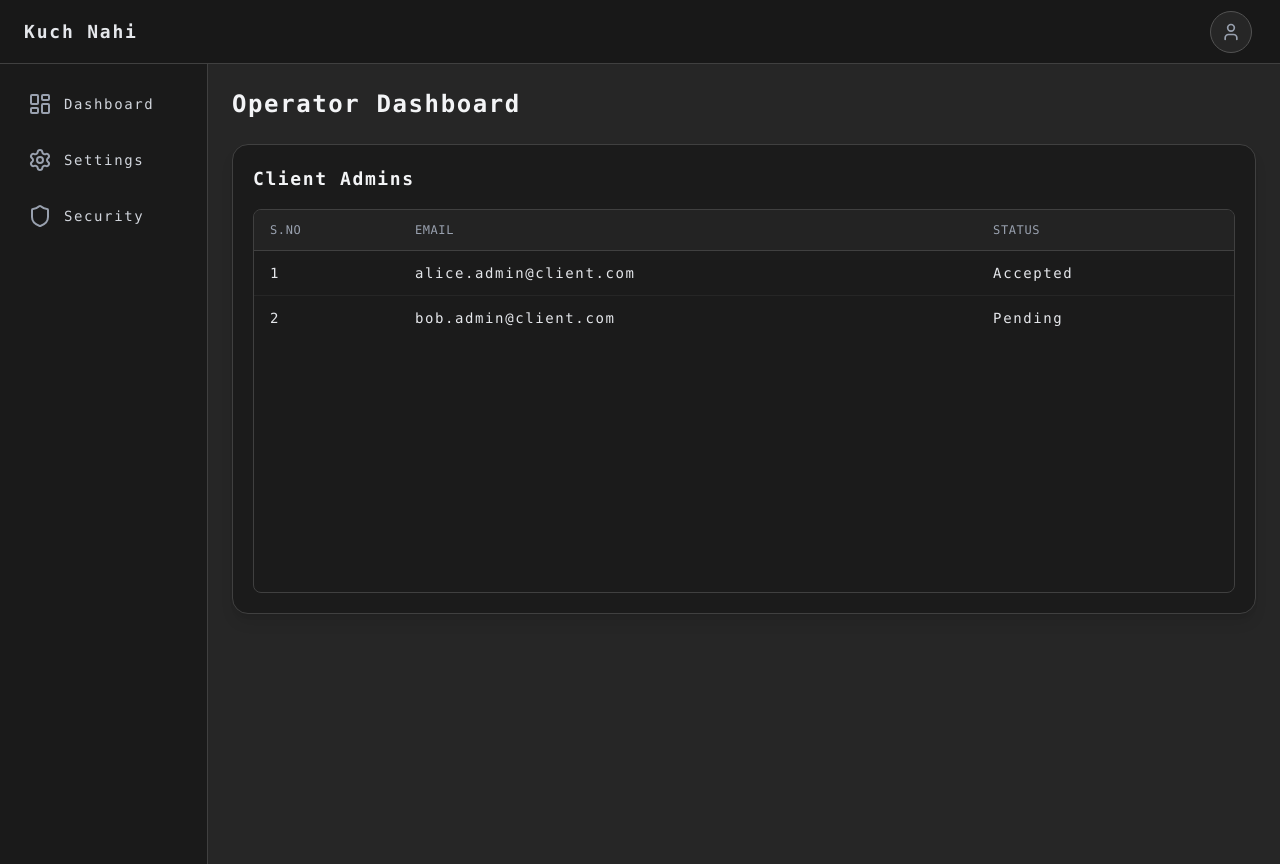
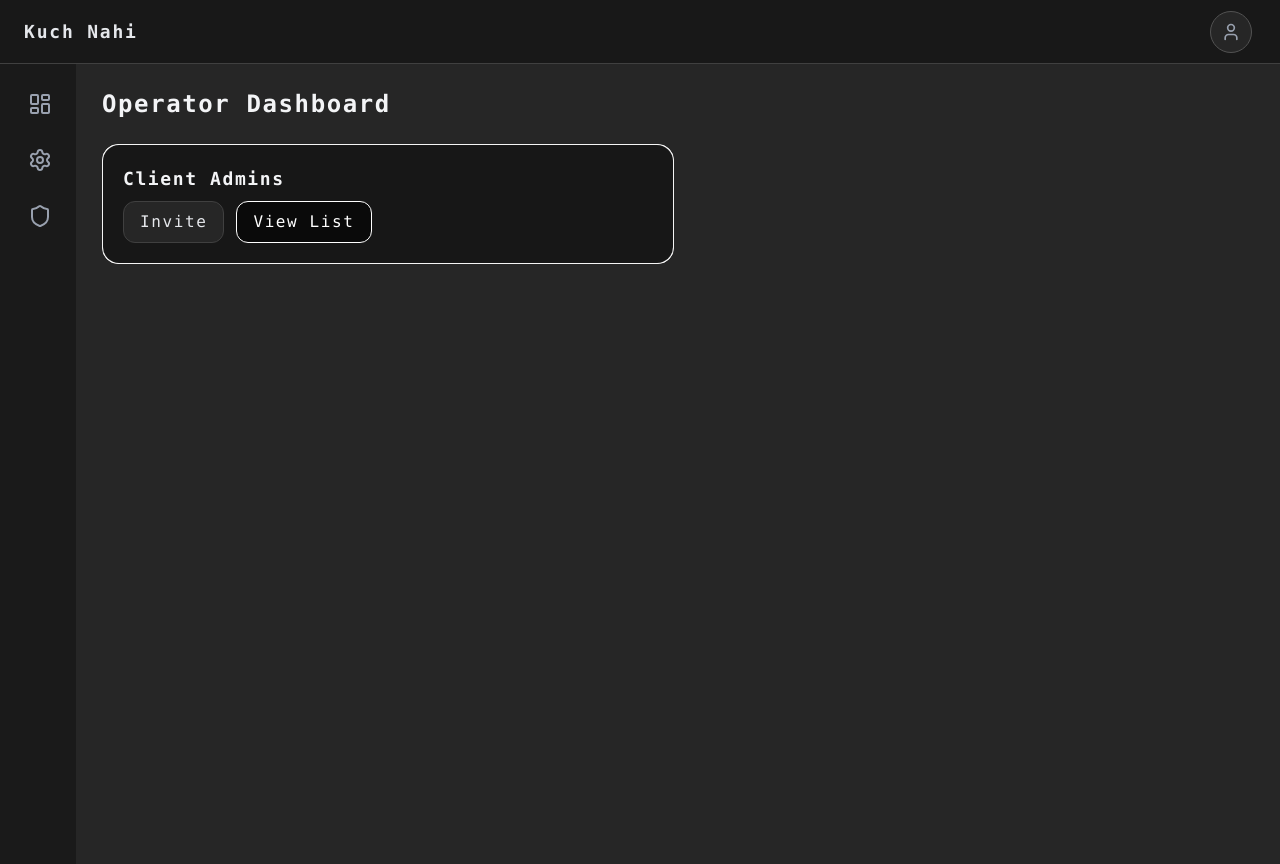
Before and after one commit to hivespacee/usermanagement, a React (Vite) app: page /dashboard/operator in a window 1280 px wide. Built offline with nearby package versions, Linux system fonts and the light colour scheme.

Commit message:
improve responsiveness

```diff
--- a/src/components/Dashboard/OperatorDashboard.jsx
+++ b/src/components/Dashboard/OperatorDashboard.jsx
@@ -2,6 +2,13 @@ import { useState } from 'react';
 import DashboardLayout from '../Layout/DashboardLayout';
 import ScrollableTable from '../UI/ScrollableTable';
 import LogoutEffect from '../../effects/LogoutEffect'
+import Card from '../UI/Card';
+import Modal from '../UI/Modal';
+
+const roleConfigs = [
+  { key: 'clientAdmin', label: 'Client Admins', accent: 'emerald' },
+];
+
 
 const columns = [
   { key: 'sno', header: 'S.No' },
@@ -10,33 +17,129 @@ const columns = [
 ];
 
 const OperatorDashboard = () => {
-   const [loading, setLoading] = useState(false);
+  const [loading, setLoading] = useState(false);
   const [user] = useState({ name: 'Operator', role: 'Operator' });
+  const [lists, setLists] = useState({ clientAdmin: [] });
+
+  const [inviteOpenFor, setInviteOpenFor] = useState(null);
+  const [viewListFor, setViewListFor] = useState(null);
+  const [form, setForm] = useState({ email: '', organization: '' });
+
   // Read-only sample list of client admins
-  const [clientAdmins] = useState([
-    // Example static rows; integrate API as needed
-    { id: 1, sno: 1, email: 'alice.admin@client.com', status: 'Accepted' },
-    { id: 2, sno: 2, email: 'bob.admin@client.com', status: 'Pending' },
-  ]);
+  // const [clientAdmins] = useState([
+  //   // Example static rows; integrate API as needed
+  //   { id: 1, sno: 1, email: 'alice.admin@client.com', status: 'Accepted' },
+  //   { id: 2, sno: 2, email: 'bob.admin@client.com', status: 'Pending' },
+  // ]);
 
-  const onLogout = () =>{
+  const onLogout = () => {
     setLoading(true);
   };
 
-   if (loading) {
+  const sendInvite = (roleKey) => {
+    if (!form.email) return;
+    if (roleKey === 'clientAdmin' && !form.organization) return;
+    const next = { ...lists };
+    const current = next[roleKey] || [];
+    next[roleKey] = [
+      ...current,
+      { id: Date.now(), sno: current.length + 1, email: form.email, status: 'Pending' },
+    ];
+    setLists(next);
+    setForm({ email: '', organization: '' });
+    setInviteOpenFor(null);
+  };
+
+  const renderInviteForm = (roleKey) => (
+    <div className="space-y-4">
+      <div>
+        <label className="block text-sm text-gray-300 mb-1">Email</label>
+        <input
+          type="email"
+          value={form.email}
+          onChange={(e) => setForm((p) => ({ ...p, email: e.target.value }))}
+          placeholder="name@example.com"
+          className="w-full bg-neutral-800 border border-neutral-700 rounded-md px-3 py-2 text-gray-100 placeholder-gray-500"
+        />
+      </div>
+      {roleKey === 'clientAdmin' && (
+        <div>
+          <label className="block text-sm text-gray-300 mb-1">Organization</label>
+          <input
+            type="text"
+            value={form.organization}
+            onChange={(e) => setForm((p) => ({ ...p, organization: e.target.value }))}
+            placeholder="Org name"
+            className="w-full bg-neutral-800 border border-neutral-700 rounded-md px-3 py-2 text-gray-100 placeholder-gray-500"
+          />
+        </div>
+      )}
+      <div className="flex justify-end">
+        <button onClick={() => sendInvite(roleKey)} className="px-4 py-2 rounded-md bg-indigo-600 hover:bg-indigo-500 text-white">
+          Send Invite
+        </button>
+      </div>
+    </div>
+  );
+
+
+
+
+
+  if (loading) {
     return <LogoutEffect duration={1500} redirectTo="/login" />;
   }
 
   return (
     <DashboardLayout user={user} onLogout={onLogout}>
       <h2 className="text-2xl font-bold text-gray-100 mb-6">Operator Dashboard</h2>
-      <div className="rounded-2xl border border-neutral-700 bg-neutral-900/70 p-5 shadow-lg">
-        <div className="flex items-center justify-between mb-4">
+      <div className="grid grid-cols-1 md:grid-cols-2 gap-2">
+        {
+          roleConfigs.map((rc) => (
+            <Card key={rc.key} title={rc.label} accent={rc.accent}>
+              <div className="flex items-center gap-3">
+                <button
+                  onClick={() => setInviteOpenFor(rc.key)}
+                  className="px-4 py-2 rounded-xl bg-neutral-800 border border-neutral-700 text-gray-200 hover:bg-neutral-700"
+                >
+                  Invite
+                </button>
+                <button
+                  onClick={() => setViewListFor(rc.key)}
+                  className="px-4 py-2 rounded-xl bg-neutral-950 border text-white hover:bg-neutral-800"
+                >
+                  View List
+                </button>
+              </div>
+            </Card>
+          ))
+
+        }
+
+
+
+        {/* <div className="flex items-center justify-between mb-4">
           <h3 className="text-lg font-semibold text-gray-100">Client Admins</h3>
-          {/* <span className="text-xs text-gray-400">Read-only</span> */}
+          <span className="text-xs text-gray-400">Read-only</span>
         </div>
-        <ScrollableTable columns={columns} data={clientAdmins} heightClass="h-96" />
+        <ScrollableTable columns={columns} data={clientAdmins} heightClass="h-96" /> */}
       </div>
+      <Modal
+        title={`Invite ${roleConfigs.find((r) => r.key === inviteOpenFor)?.label || ''}`}
+        isOpen={!!inviteOpenFor}
+        onClose={() => setInviteOpenFor(null)}
+      >
+        {inviteOpenFor && renderInviteForm(inviteOpenFor)}
+      </Modal>
+
+      <Modal
+        title={`${roleConfigs.find((r) => r.key === viewListFor)?.label || ''} - List`}
+        isOpen={!!viewListFor}
+        onClose={() => setViewListFor(null)}
+        widthClass="max-w-3xl"
+      >
+        <ScrollableTable columns={columns} data={(viewListFor ? lists[viewListFor] : [])} heightClass="h-96" />
+      </Modal>
     </DashboardLayout>
   );
 };
--- a/src/components/Layout/Navbar.jsx
+++ b/src/components/Layout/Navbar.jsx
@@ -1,12 +1,13 @@
 import { useState, useRef, useEffect } from "react";
-import { User, LogOut, ChevronDown } from "lucide-react";
-
+import { User, LogOut, Menu, X } from "lucide-react";
+import Sidebar from "./Sidebar";
 
 const Navbar = ({ user, onLogout }) => {
   const [isOpen, setIsOpen] = useState(false);
+  const [showSidebar, setShowSidebar] = useState(false);
+  const [closing, setClosing] = useState(false);
   const dropdownRef = useRef(null);
 
-  // Close dropdown when clicking outside
   useEffect(() => {
     const handleClickOutside = (event) => {
       if (dropdownRef.current && !dropdownRef.current.contains(event.target)) {
@@ -17,44 +18,76 @@ const Navbar = ({ user, onLogout }) => {
     return () => document.removeEventListener("mousedown", handleClickOutside);
   }, []);
 
+
+  const handleCloseSidebar = () => {
+    setClosing(true);
+    setTimeout(() => {
+      setShowSidebar(false);
+      setClosing(false);
+    }, 300);
+  };
+
   return (
     <div className="w-full h-16 bg-neutral-900/90 border-b border-neutral-700 flex items-center justify-between px-6 relative">
+
+      <button
+        onClick={() => setShowSidebar(true)}
+        className="md:hidden p-2 text-gray-200 hover:text-white transition"
+      >
+        <Menu className="w-6 h-6" />
+      </button>
+
       <div className="text-gray-200 text-lg font-bold tracking-widest">
         Kuch Nahi
       </div>
 
-      {/* Profile Section */}
       <div className="relative" ref={dropdownRef}>
         <button
           onClick={() => setIsOpen(!isOpen)}
           className="flex items-center mr-1 px-2.5 py-2.5 rounded-4xl bg-neutral-800 text-gray-200 hover:bg-neutral-700 border border-neutral-600 transition-all"
         >
-          <User className="w-5 h-5 flex items-center text-gray-400" />
-          <div className="text-left">
-            {/* <div className="text-sm font-medium">{user?.name || "User"}</div> */}
-            {/* <div className="text-xs text-gray-400">{user?.role || "Role"}</div> */}
-          </div>
-          {/* <ChevronDown
-            className={`w-4 h-4 text-gray-400 transition-transform duration-300 ${isOpen ? "rotate-180" : "rotate-0"
-              }`}
-          /> */}
+          <User className="w-5 h-5 text-gray-400" />
         </button>
 
-        {/* Dropdown Menu */}
         {isOpen && (
           <div className="absolute right-0 mt-2 w-33 bg-neutral-900 border border-neutral-700 rounded-2xl shadow-md py-2 z-50 transition-all duration-200 ease-out transform origin-top animate-fadeIn">
-            {/* Dropdown item */}
             <button
               onClick={onLogout}
-              className="w-full flex items-center gap-3 px-4 py-2.5 ml-2 text-sm text-gray-200 transition-transform duration-300 hover:scale-105 ease-in-out"
+              className="w-full flex items-center gap-3 px-4 py-2.5 ml-2 text-sm text-gray-200 transition-all duration-300 hover:scale-[1.03] ease-in-out"
             >
               <LogOut className="w-4 h-4 text-red-500" />
-              <span className="font-medium text-red-500 tracking-wide">Logout</span>
+              <span className="font-medium text-red-500 tracking-wider">
+                Logout
+              </span>
             </button>
           </div>
         )}
+      </div>
 
-      </div>
+      {showSidebar && (
+        <div className="fixed inset-0 bg-black/50 backdrop-blur-sm z-50 flex">
+          <div
+            className={`w-64 bg-neutral-900 border-r border-neutral-700 p-4 flex flex-col gap-2 ${
+              closing ? "animate-close" : "animate-slideIn"
+            }`}
+          >
+            <div className="flex justify-between items-center mb-6">
+              <h2 className="text-white font-bold text-lg tracking-widest">
+                Menu
+              </h2>
+              <button
+                onClick={handleCloseSidebar}
+                className="text-gray-400 hover:text-white"
+              >
+                <X className="w-6 h-6" />
+              </button>
+            </div>
+            <Sidebar isMobile={true} />
+          </div>
+
+          <div className="flex-1" onClick={handleCloseSidebar}></div>
+        </div>
+      )}
     </div>
   );
 };
--- a/src/components/Layout/Sidebar.jsx
+++ b/src/components/Layout/Sidebar.jsx
@@ -2,7 +2,7 @@ import { LayoutDashboard, Settings, Shield } from "lucide-react";
 import { NavLink } from "react-router-dom";
 import { useState } from "react";
 
-const Sidebar = () => {
+const Sidebar = ({ isMobile = false }) => {
   const [isExpanded, setIsExpanded] = useState(false);
 
   const navItemBase =
@@ -11,15 +11,18 @@ const Sidebar = () => {
   return (
     <aside
       className={`${isExpanded ? "w-52" : "w-19"}
-       bg-neutral-900/80 border-r border-neutral-700 p-4 hidden md:flex flex-col gap-2 overflow-hidden transition-[width] duration-500 ease-[cubic-bezier(0.25,0.1,0.25,1)]`}
-      onMouseEnter={() => setIsExpanded(true)}
-      onMouseLeave={() => setIsExpanded(false)}
+      bg-neutral-900/80 border-neutral-700 p-4
+      ${isMobile ? "flex w-full" : "hidden md:flex"}
+      flex-col gap-2 overflow-hidden transition-[width] duration-500 ease-[cubic-bezier(0.25,0.1,0.25,1)]`}
+      onMouseEnter={() => !isMobile && setIsExpanded(true)}
+      onMouseLeave={() => !isMobile && setIsExpanded(false)}
     >
+      {/* Dashboard */}
       <NavLink to="/dashboard" className={navItemBase}>
         <LayoutDashboard className="w-6 h-6 text-gray-400 shrink-0 transition-transform duration-500" />
         <span
           className={`text-sm font-medium whitespace-nowrap text-gray-300 transition-all duration-500 ease-out ${
-            isExpanded
+            isExpanded || isMobile
               ? "opacity-100 translate-x-0"
               : "opacity-0 -translate-x-3 pointer-events-none"
           }`}
@@ -28,11 +31,12 @@ const Sidebar = () => {
         </span>
       </NavLink>
 
+      {/* Settings */}
       <NavLink to="/settings" className={navItemBase}>
         <Settings className="w-6 h-6 text-gray-400 shrink-0 transition-transform duration-500" />
         <span
           className={`text-sm font-medium whitespace-nowrap text-gray-300 transition-all duration-500 ease-out ${
-            isExpanded
+            isExpanded || isMobile
               ? "opacity-100 translate-x-0"
               : "opacity-0 -translate-x-3 pointer-events-none"
           }`}
@@ -41,11 +45,12 @@ const Sidebar = () => {
         </span>
       </NavLink>
 
+      {/* Security */}
       <NavLink to="/security" className={navItemBase}>
         <Shield className="w-6 h-6 text-gray-400 shrink-0 transition-transform duration-500" />
         <span
           className={`text-sm font-medium whitespace-nowrap text-gray-300 transition-all duration-500 ease-out ${
-            isExpanded
+            isExpanded || isMobile
               ? "opacity-100 translate-x-0"
               : "opacity-0 -translate-x-3 pointer-events-none"
           }`}
--- a/src/components/UI/Card.jsx
+++ b/src/components/UI/Card.jsx
@@ -1,7 +1,7 @@
 const Card = ({ title, children}) => {
 
   return (
-    <div className="relative bg-white rounded-2xl border border-neutral-100 bg-neutral-900/70 p-5 shadow-lg hover:shadow-xl transition">
+    <div className="relative bg-white rounded-2xl border border-neutral-100 bg-neutral-900/70 p-5 shadow-black hover:shadow-lg transition">
       <div className={`pointer-events-none absolute inset-0 rounded-2xl bg-neutral-900`} />
       <div className="relative">
         {title && <h3 className="text-lg font-semibold text-gray-100 mb-2">{title}</h3>}
--- a/src/effects/NoInternet.jsx
+++ b/src/effects/NoInternet.jsx
@@ -8,7 +8,7 @@ const NoInternet = () => {
       <p className="text-gray-400 font-extrabold mb-8 text-center">
         Oops, out of network! Please check your connection and try again.
       </p>
-        <img src={NoInternetImg} alt="No Internet" className="w-20 h-90 mb-8 rounded-4xl" />    </div>
+        <img src={NoInternetImg} alt="No Internet" className="w-20 h-90 mb-8 rounded-4xl " />    </div>
   );
 };
 
--- a/src/index.css
+++ b/src/index.css
@@ -16,3 +16,32 @@ input[type="password"] {
     @apply w-full border-2 border-gray-300 rounded-xl pl-10 pr-10 py-3 text-gray-950 bg-white focus:outline-none focus:ring-2 focus:border-transparent transition-all duration-150 font-mono tracking-widest;
   }
 }
+@keyframes slideIn {
+  from {
+    transform: translateX(-100%);
+    opacity: 0.3;
+  }
+  to {
+    transform: translateX(0);
+    opacity: 1;
+  }
+}
+
+@keyframes close {
+  from {
+    transform: translateX(0);
+    opacity: 1;
+  }
+  to {
+    transform: translateX(-100%);
+    opacity: 0;
+  }
+}
+
+.animate-slideIn {
+  animation: slideIn 0.3s ease forwards;
+}
+
+.animate-close {
+  animation: close 0.3s ease forwards;
+}
```
Also changed, not shown: src/components/Dashboard/SiteAdminDashboard.jsx (line endings or trailing spaces).
